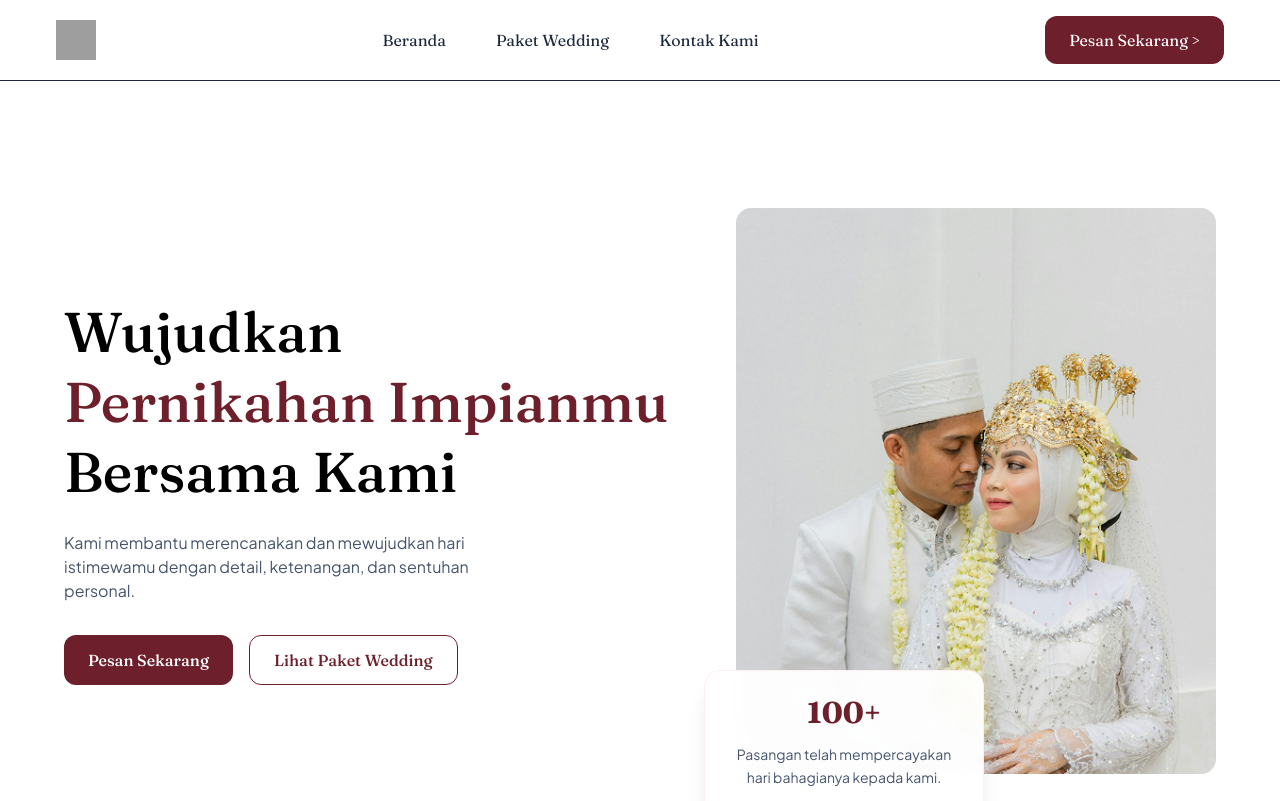
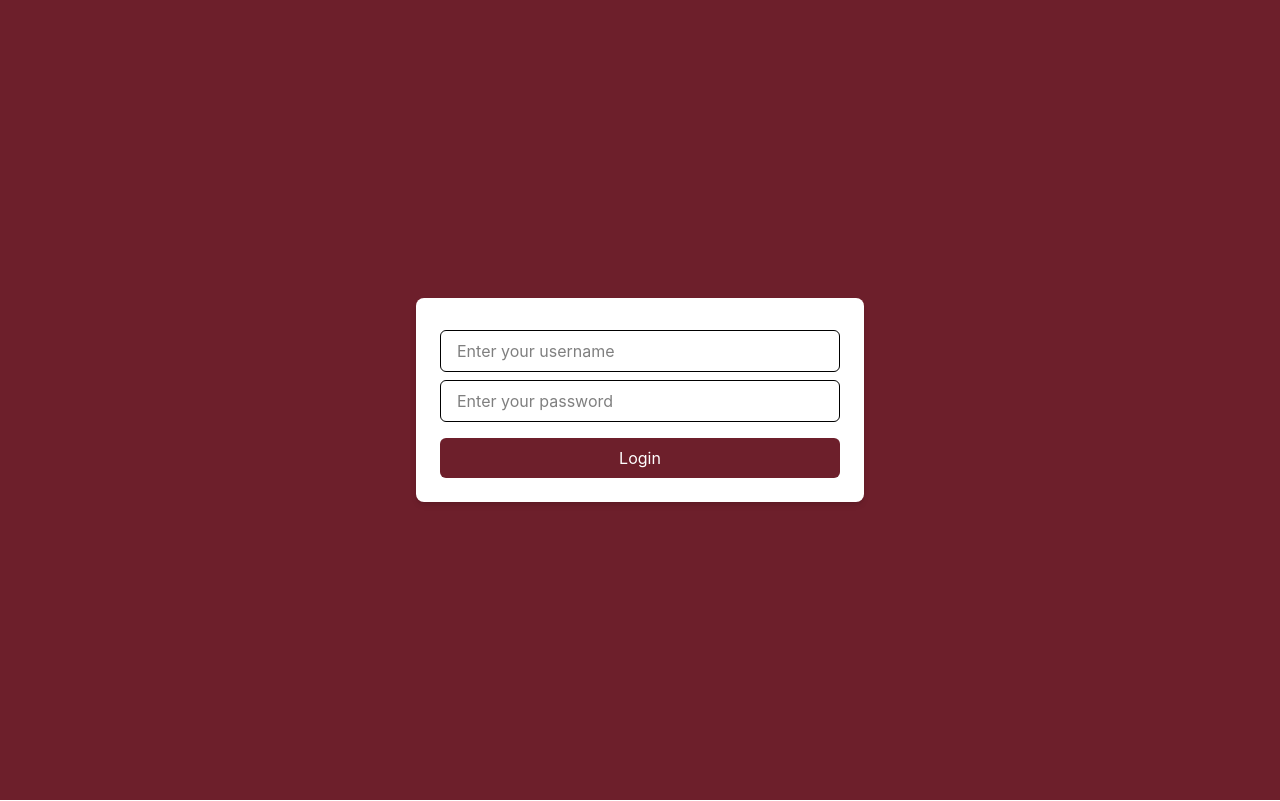
Before and after one commit to ImLostPlsHelp/fe-phoenix-wo, a React (Vite) app: page /scp in a window 1280 px wide. Shown: the top 801 px of the page. Built offline with nearby package versions, Linux system fonts and the light colour scheme; grey boxes are pictures that could not be loaded.

Commit message:
Nambah halaman login admin

```diff
--- a/package.json
+++ b/package.json
@@ -13,6 +13,7 @@
     "@tailwindcss/vite": "^4.3.3",
     "react": "^19.2.8",
     "react-dom": "^19.2.8",
+    "react-router-dom": "^7.18.4",
     "tailwindcss": "^4.3.3"
   },
   "devDependencies": {
--- a/src/App.tsx
+++ b/src/App.tsx
@@ -1,9 +1,16 @@
 import LandingPage from './pages/landing/LandingPage.tsx';
+import Login from './pages/landing/Login.tsx';
 import './index.css';
+import { BrowserRouter as Router, Routes, Route } from 'react-router-dom';
 
 function App() {
   return (
-    <LandingPage />
+    <Router>
+      <Routes>
+        <Route path="/" element={<LandingPage />} />
+        <Route path="/scp" element={<Login />} />
+      </Routes>
+    </Router>
   );
 }
 
--- /dev/null
+++ b/src/pages/landing/Login.tsx
@@ -0,0 +1,26 @@
+export default function Login() {
+    return (
+        <div className="flex flex-row items-center justify-center min-h-screen bg-maroon">
+            <section className="w-full max-w-md p-6 bg-white rounded-lg shadow-md flex-col gap-6">
+                <label>
+                    <input
+                        type="text"
+                        className="w-full px-4 py-2 mt-2 border rounded-md focus:outline-none focus:ring focus:ring-maroon focus:border-maroon"
+                        placeholder="Enter your username">
+                    </input>
+                </label>
+                <label>
+                    <input
+                        type="text"
+                        className="w-full px-4 py-2 mt-2 border rounded-md focus:outline-none focus:ring focus:ring-maroon focus:border-maroon"
+                        placeholder="Enter your password">
+                    </input>
+                </label>
+                <button
+                className="w-full px-4 py-2 mt-4 text-white bg-maroon rounded-md hover:bg-maroon-dark focus:outline-none focus:ring focus:ring-maroon focus:border-maroon">
+                    Login
+                </button>
+            </section>
+        </div>
+    );
+}
```
Also changed, not shown: 1 other file (tests, documents, lock files or other folders).
